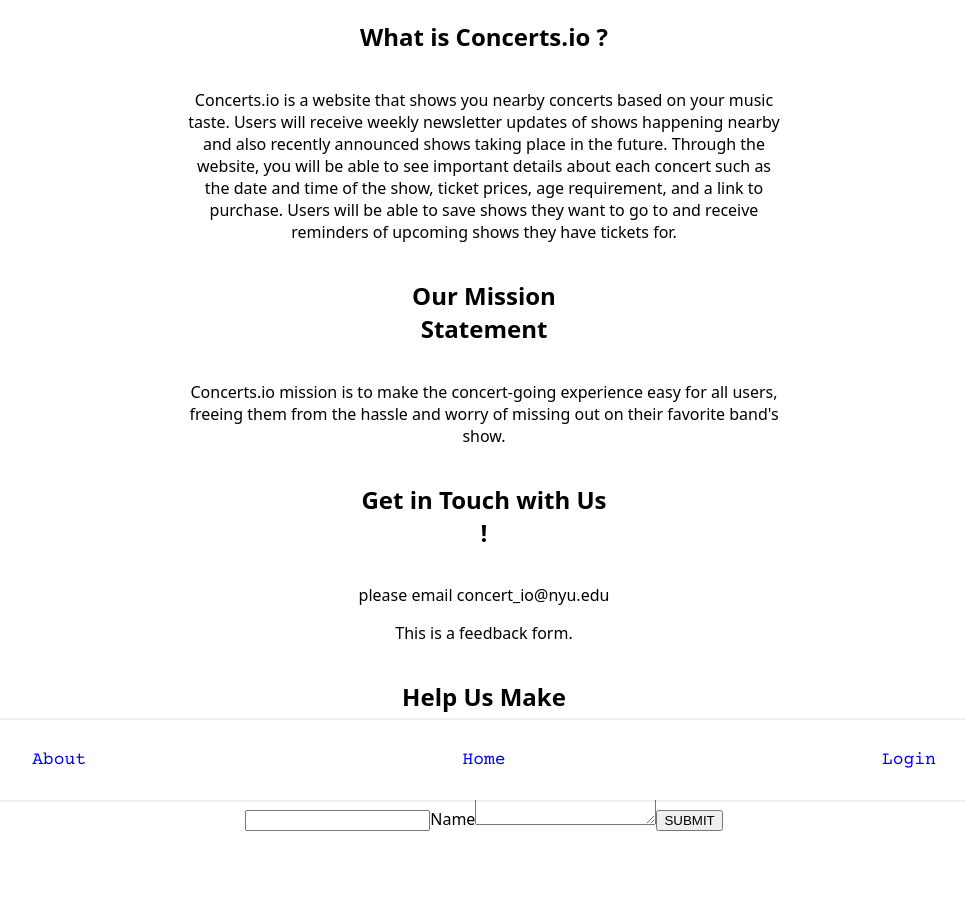
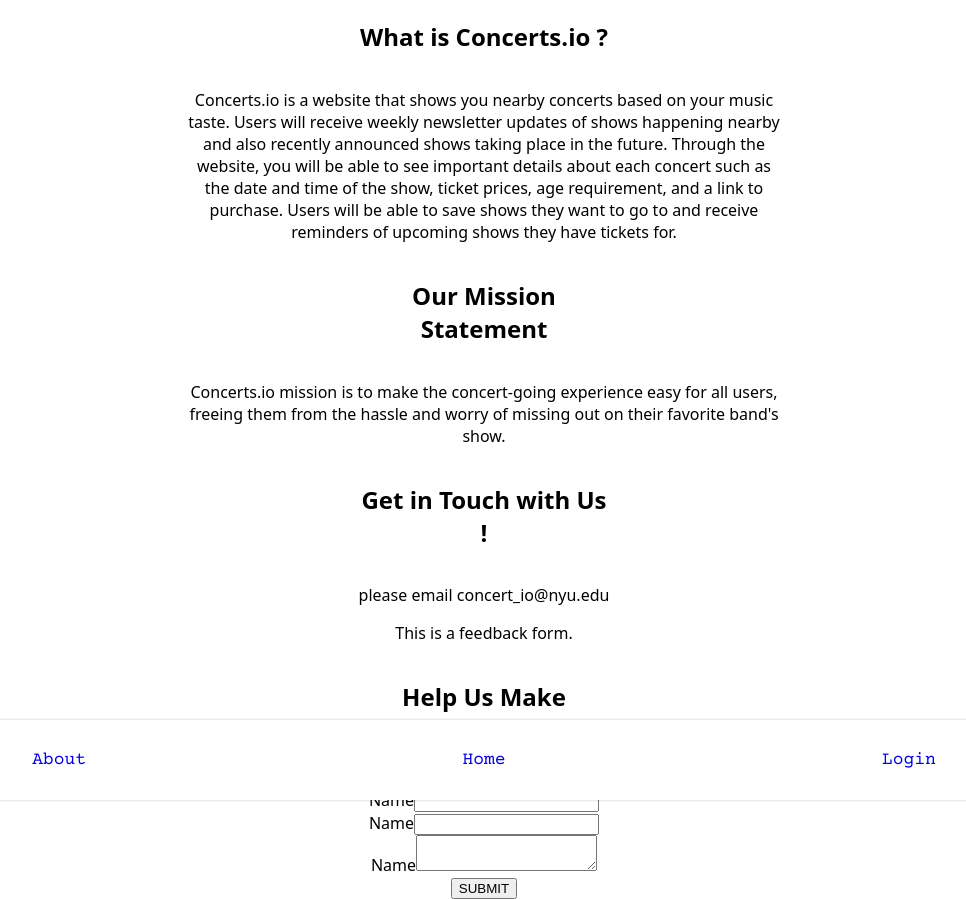
Before and after one commit to agiledev-students-spring2023/final-project-concerts-io, a React (Create React App) app in the folder front-end/: page /about in a window 1280 px wide. Shown: the whole page, without its empty margins (156-1122 px from the left). Before the commit the page ends 831 px from the top, so only its background shows below. Built offline with nearby package versions, Linux system fonts and the light colour scheme.

Commit message:
fixed layout

```diff
--- a/front-end/src/pages/About.css
+++ b/front-end/src/pages/About.css
@@ -1,11 +1,4 @@
-/* .link {
-    text-decoration: underline;
-    margin: auto;
-}
-.flex-container {
-    display: flex;
-    flex-direction: row;
-} */
+
 .About {
   max-width: 600px;
   margin: auto;
@@ -14,3 +7,6 @@
   box-sizing: border-box;
 
 }
+#form{
+
+}
--- a/front-end/src/pages/About.js
+++ b/front-end/src/pages/About.js
@@ -27,14 +27,22 @@
           <p> This is a feedback form.</p>
           <h2>Help Us Make Concert.io Better</h2>
           <form id= "form">
+            <div>
             <label for="name">Name</label>
             <input name ="name " type="text" id = "name" />
+            </div>
+            <div>
             <label for="email">Name</label>
             <input name ="email" type="text" id = "email" />
+            </div>
+            <div>
             <label for="designation">Name</label>
             <input name ="designation" type="text" id = "designation" />
+            </div>
+            <div>
             <label for="feedback">Name</label>
             <textarea name ="feedback" type="text" id = "feedback"></textarea>
+            </div>
             <button type="submit">SUBMIT</button>
 
           </form>
```
